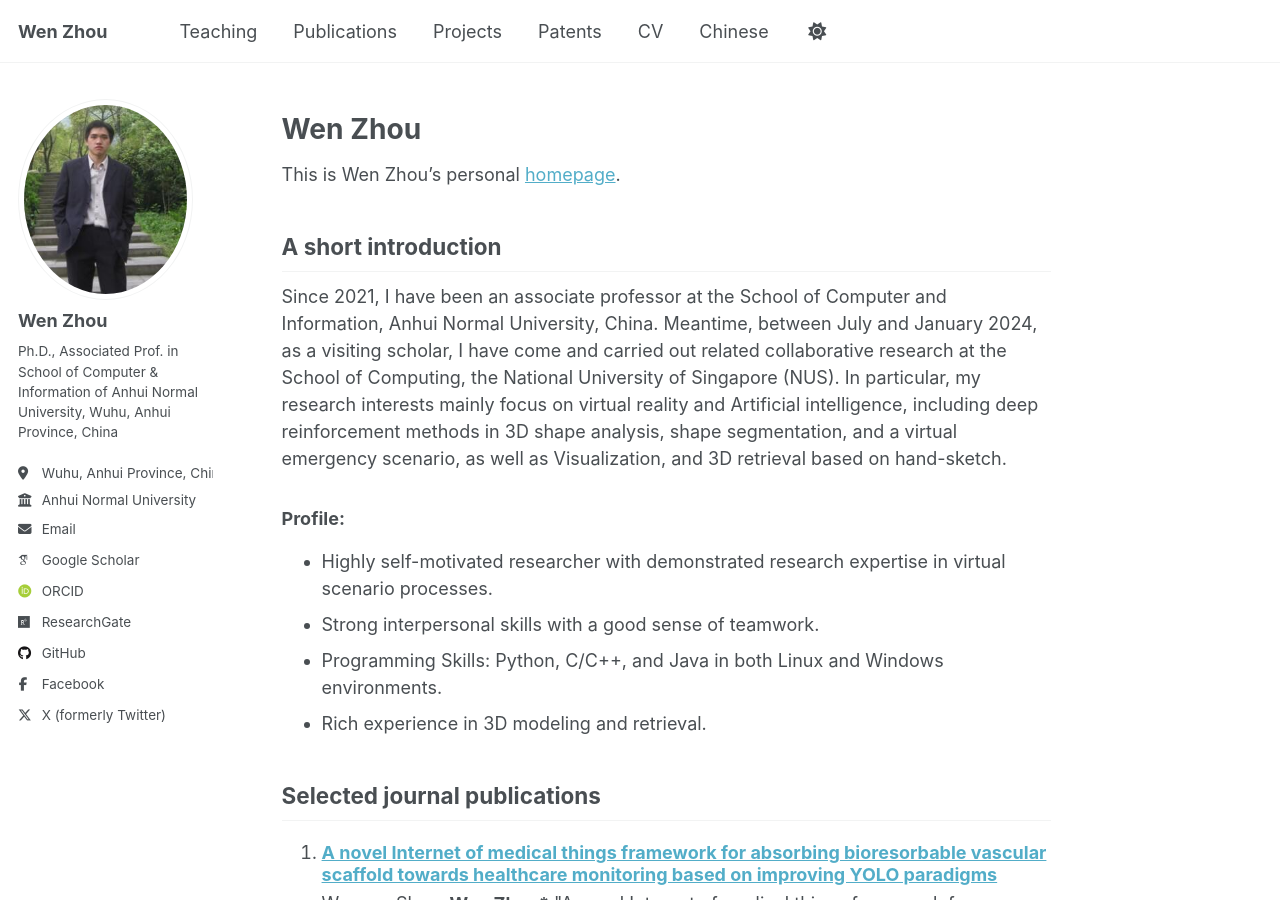
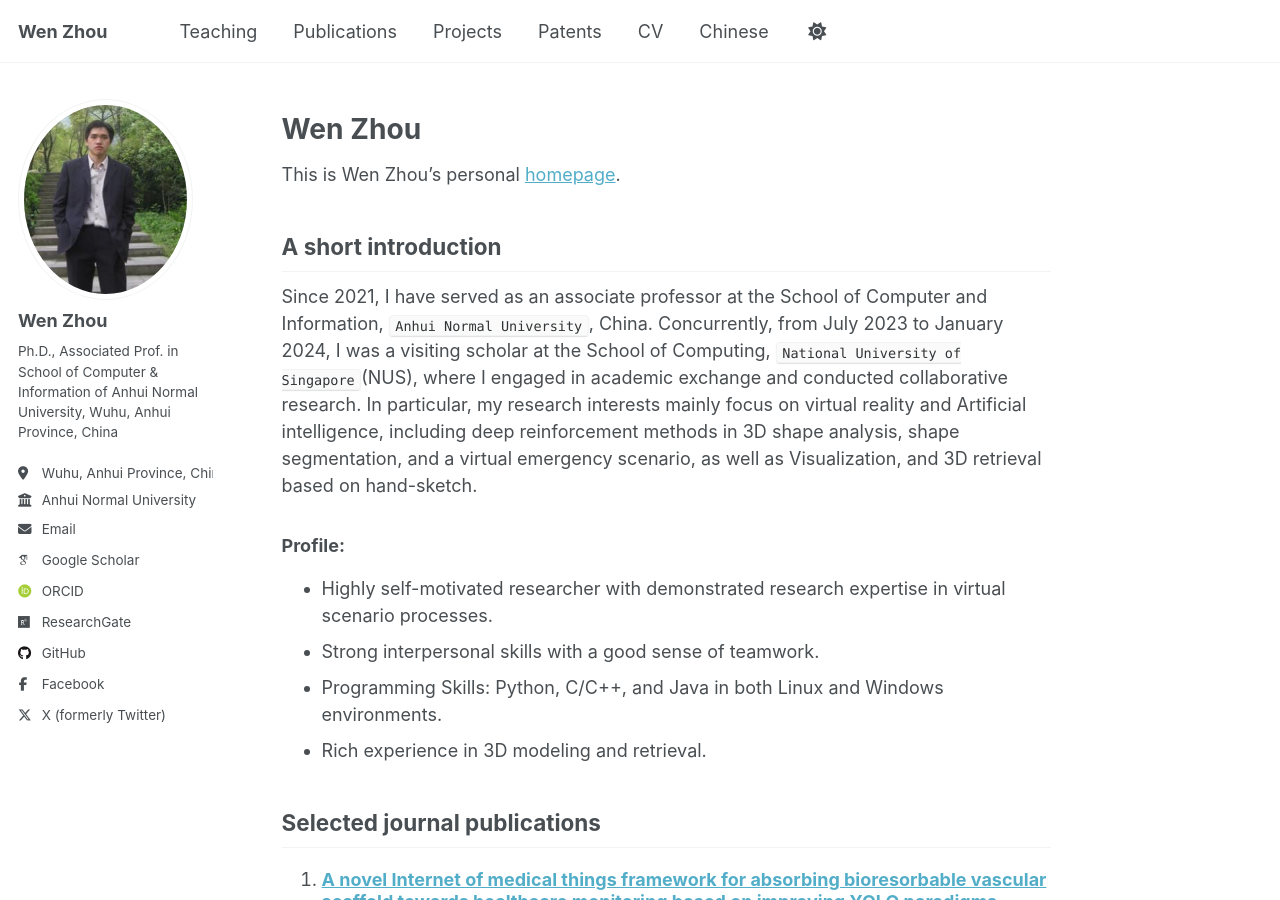
Before and after one commit to zhouwen327/zhouwen327.github.io, a Jekyll site: the page built from _pages/about.md, in a window 1280 px wide and 900 px high. Built offline with Jekyll 4.4.1, drawn with Linux system fonts in a browser that asks for light colours; some web fonts are replaced.

Commit message:
Update about.md

```diff
--- a/_pages/about.md
+++ b/_pages/about.md
@@ -12,7 +12,7 @@ redirect_from:
 This is Wen Zhou's personal [homepage](https://zhouwen327.github.io/).
 
 ## A short introduction
-Since 2021, I have been an associate professor at the School of Computer and Information, Anhui Normal University, China. Meantime, between July and January 2024, as a visiting scholar, I have come and carried out related collaborative research at the School of Computing, the National University of Singapore (NUS).
+Since 2021, I have served as an associate professor at the School of Computer and Information, `Anhui Normal University`, China. Concurrently, from July 2023 to January 2024, I was a visiting scholar at the School of Computing, `National University of Singapore`(NUS), where I engaged in academic exchange and conducted collaborative research.
 In particular, my research interests mainly focus on virtual reality and Artificial intelligence, including deep reinforcement methods in 3D shape analysis, shape segmentation, and a virtual emergency scenario, as well as Visualization, and 3D retrieval based on hand-sketch.
 
 ### Profile:
```
